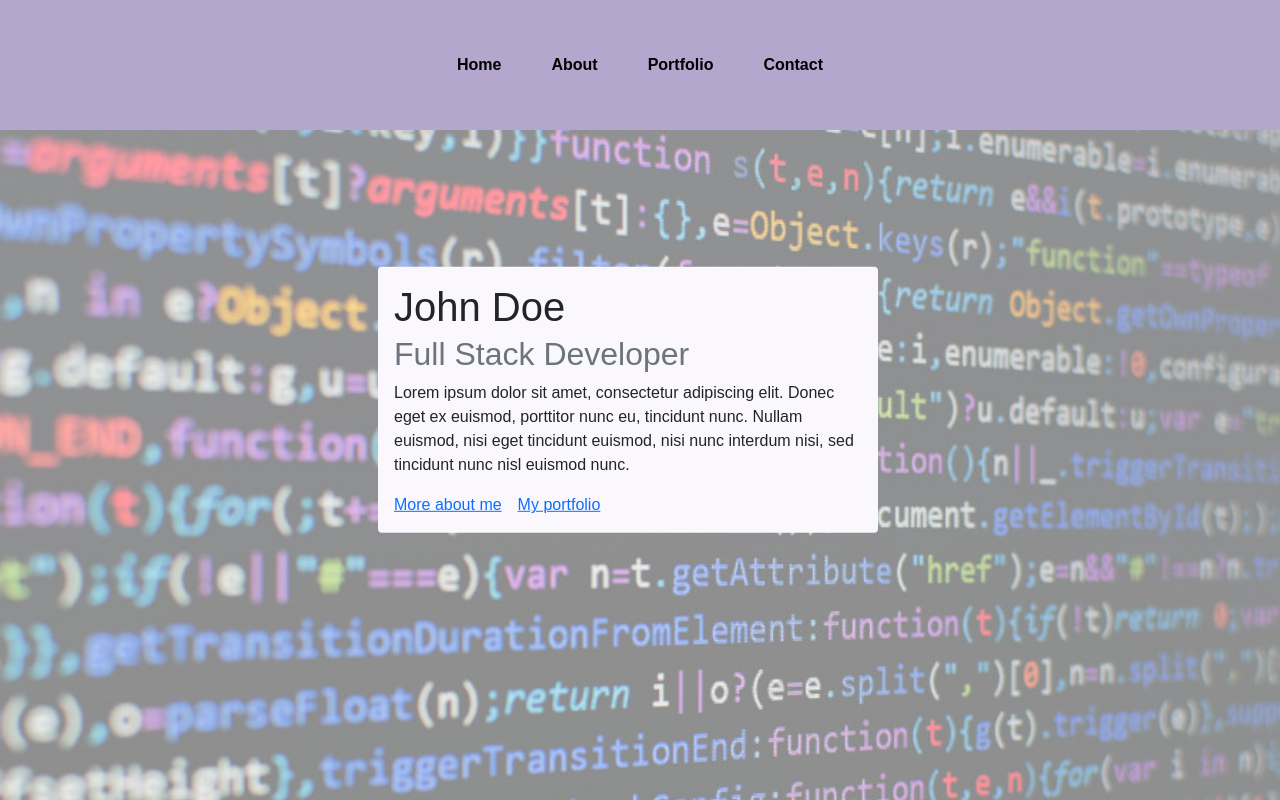
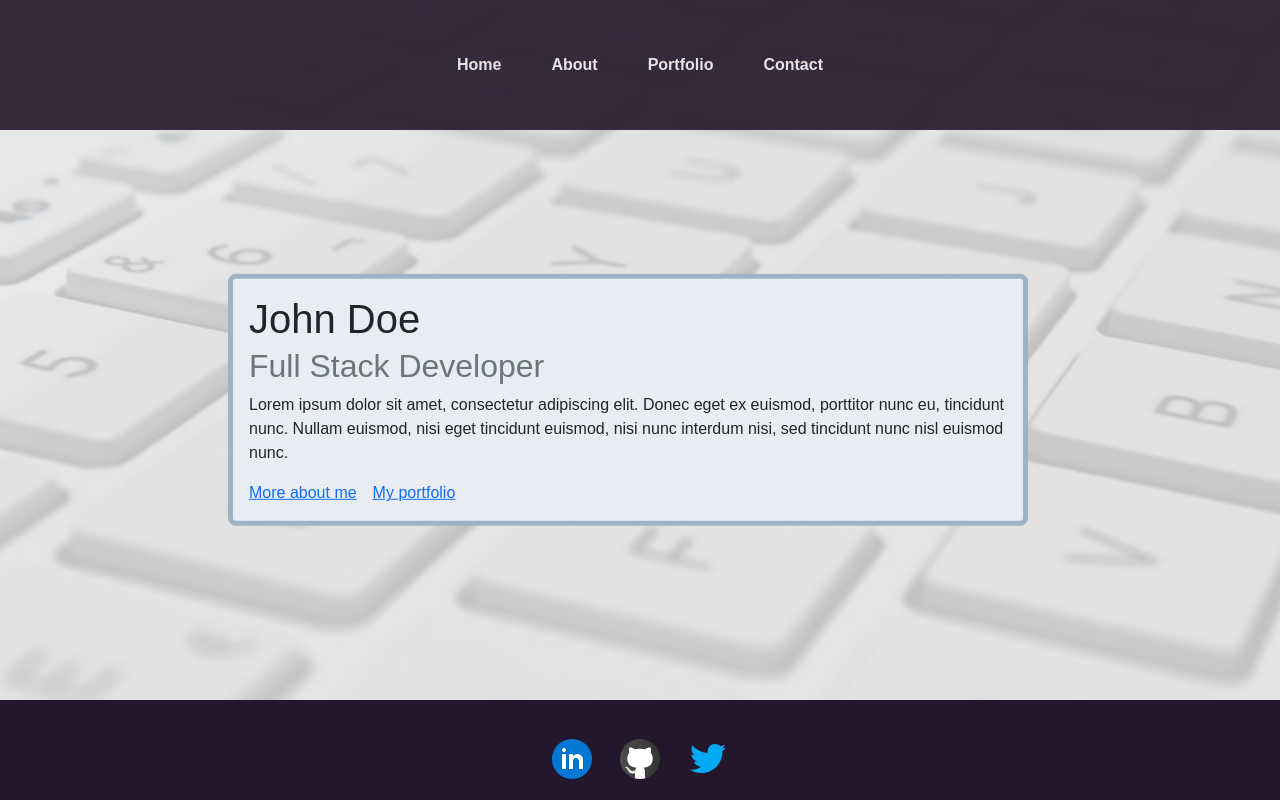
Before and after one commit to Sevicode/react-router-vsix-app, a React (Create React App) app: page / in a window 1280 px wide. Shown: the top 800 px of the page. Built offline with nearby package versions, Linux system fonts and the light colour scheme.

Commit message:
final commit

```diff
--- a/src/App.css
+++ b/src/App.css
@@ -4,13 +4,13 @@ body {
   margin: 0;
   padding: 0;
   font-family: Arial, Helvetica, sans-serif !important;
-  background-color: rgba(36, 23, 44, 0.9);
+  background-image: url("./img/contact-bg.jpg") !important;
+  background-size: cover !important;
+
 }
 
 .navbar {
-  background-color: rgb(181, 166, 206);
-  color: darkslateblue;
-
+  background-color: rgba(36, 23, 44, 0.9);
 
 }
 
@@ -21,8 +21,8 @@ body {
 .navbar-nav a {
   text-decoration: none;
   padding: 25px;
-  color: #000;
   font-weight: 600;
+  color: rgba(249, 248, 250, 0.9);
 }
 
 .social-media ul {
@@ -37,20 +37,16 @@ body {
 }
 
 .navbar-nav a:hover {
-    color: rgb(145, 65, 145);
-
-  }
-
-
+  color: rgb(202, 109, 202);
+}
 
 /* START: HOME page styling */
 
 .home-body {
   width: 100%;
-  height: 100vh;
-  background-image: url("./img/home-bg.jpg");
-    background-size: cover;
-
+  height: 100%;
+  background-image: url("./img/home-bg.jpg") !important;
+  background-size: cover;
 }
 .home-main-row {
   position: absolute;
@@ -60,8 +56,9 @@ body {
 }
 
 .card {
-  border: none;
-  background-color: rgb(250, 248, 253);
+  border: 5px solid rgb(158, 179, 199);
+  border-radius: 8px;
+  background-color: rgb(234, 236, 243);
 }
 
 /* START: ABOUT page styling */
@@ -120,13 +117,13 @@ body {
   flex-direction: column;
   justify-content: center;
   align-items: center;
-  margin: 25px auto 50px auto;
+  margin: 5% auto 10% auto;
 }
 .portfolio-container h1 {
   text-align: center;
-  font-size: 30px;
-  font-weight: bold;
-  color: rgb(212, 185, 228);
+  font-size: 50px;
+  font-weight: 900;
+  color: rgb(2, 2, 12);
   margin: 25px auto;
 }
 .portfolio-container .social-media {
@@ -135,15 +132,19 @@ body {
 
 /* START: Contact Page Styling */
 
+.contact-image {
+  background-image: url("./img/contact-bg.jpg") !important;
+}
+
 .contact-form-container {
-  width: 500px;
+  width: 800px;
   height: auto;
   position: absolute;
   top: 50%;
   left: 50%;
   transform: translate(-50%, -50%);
   padding: 10px;
-  color: rgb(212, 185, 228);
+
 
 
 }
@@ -152,7 +153,7 @@ body {
   text-align: center;
   font-size: 30px;
   font-weight: bold;
-
+  color: rgb(1, 7, 12);
 }
 
 .contact-form-container button {
@@ -160,17 +161,37 @@ body {
   height: 50px;
   border: none;
   border-radius: 5px;
-  background-color: rgba(184, 169, 224, 0.8);
-  color: #000;
+  background-color: rgba(5, 10, 78, 0.8);
+  color: rgb(243, 234, 234);
   font-size: 16px;
   font-weight: bold;
   cursor: pointer;
   margin-top: 20px;
 }
 
+.contact-form-container button:hover {
+  background-color: rgb(92, 112, 224);
+  color: rgb(243, 234, 234);
+}
+
 .contact-form-container label {
-  font-size: 16px;
+  font-size: 18px;
   font-weight: bold;
   margin-top: 20px;
+  color: rgb(1, 12, 22);
+}
+
+
+/* START: Footer Styling */
+
+.footer-container {
+    width: 100%;
+    height: 100px;
+    background-color: rgba(36, 23, 44, 1);
+    position: fixed;
+    bottom: 0;
+    left: 0px;
+    right: 0px;
+    margin-bottom: 0px;
 
 }
--- a/src/components/Footer.tsx
+++ b/src/components/Footer.tsx
@@ -1,13 +1,12 @@
 import React from "react";
 import { Row, Image } from "react-bootstrap";
-
 import twitter from "../img/twitter.png";
 import github from "../img/github.png";
 import linkedin from "../img/linkedin.png";
 
 export const Footer = () => {
   return (
-    <div>
+    <div className="footer-container">
       <Row className="social-media">
         <ul>
           <li>
--- a/src/pages/About.tsx
+++ b/src/pages/About.tsx
@@ -15,10 +15,6 @@ export const About = () => {
 
   const handleBack = () => {
     navigate(-1);
-  };
-
-  const handleForward = () => {
-    navigate(1);
   };
 
   return (
@@ -61,9 +57,6 @@ export const About = () => {
             <Button onClick={handleBack} variant="link">
               Back
             </Button>
-            <Button onClick={handleForward} variant="link">
-              Next
-            </Button>
           </div>
         </Col>
         <Col className="stack-column">
--- a/src/pages/Contact.tsx
+++ b/src/pages/Contact.tsx
@@ -1,5 +1,5 @@
 import React, { useState } from "react";
-import { Container, Form, Button, Alert } from "react-bootstrap";
+import { Container, Form, Button, Alert, Row, Col } from "react-bootstrap";
 
 export const Contact = () => {
   const [name, setName] = useState<string>("");
@@ -19,7 +19,9 @@ export const Contact = () => {
   };
 
   return (
+
       <Container className="contact-form-container">
+
         <Form.Floating>
           <h1>Contact Me</h1>
           <Form.Group>
@@ -61,5 +63,6 @@ export const Contact = () => {
           Your message has been sent!
         </Alert>
       </Container>
+
   );
 };
--- a/src/pages/Home.tsx
+++ b/src/pages/Home.tsx
@@ -8,7 +8,7 @@ export const Home = () => {
     <Container>
       <Row className="home-main-row">
         <Col>
-          <Card style={{ width: "500px" }}>
+          <Card style={{ width: "800px" }}>
             <Card.Body>
               <Card.Title>
                 <h1>John Doe</h1>
--- a/src/pages/Portfolio.tsx
+++ b/src/pages/Portfolio.tsx
@@ -3,9 +3,6 @@ import { Row, Col, Card, Container, ListGroup, Image } from "react-bootstrap";
 import js1 from "../img/portfolio-img/js1.jpg";
 import js2 from "../img/portfolio-img/js2.jpg";
 import js3 from "../img/portfolio-img/js3.jpg";
-import twitter from "../img/twitter.png";
-import linkedin from "../img/linkedin.png";
-import github from "../img/github.png";
 
 export const Portfolio = () => {
   return (
@@ -199,27 +196,6 @@ export const Portfolio = () => {
           </Card>
         </Col>
       </Row>
-      <Row className="social-media">
-            <ul>
-              <li>
-                <a href="www.linkedin.com">
-                  <Image src={linkedin} />
-                </a>
-              </li>
-
-              <li>
-                <a href="www.Github.com">
-                  <Image src={github} />
-                </a>
-              </li>
-
-              <li>
-                <a href="www.Twitter.com">
-                  <Image src={twitter} />
-                </a>
-              </li>
-            </ul>
-          </Row>
     </Container>
   );
 };
```
Also changed, not shown: src/components/Forms.tsx (deleted, +0 -9 lines), src/img/contact-bg.jpg (added). Lines whose indentation alone changed are shown as unchanged.
